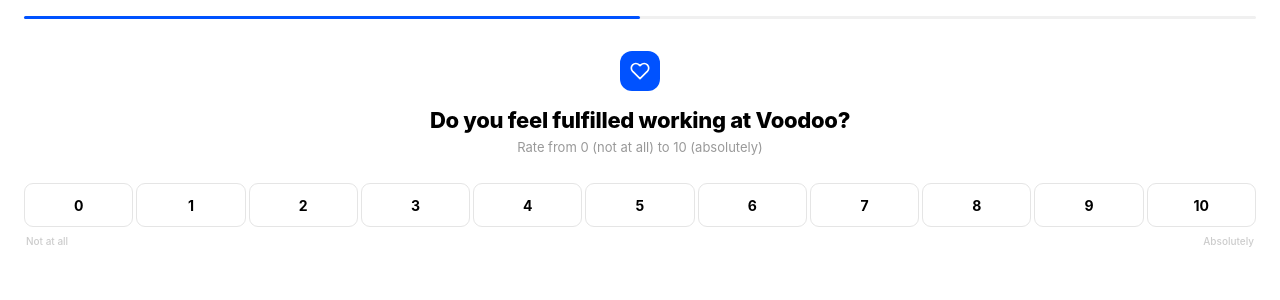
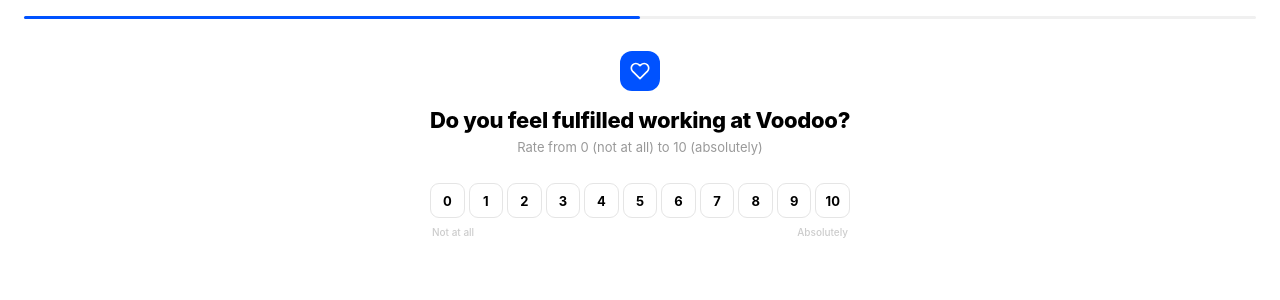
Before and after one commit to quentins-svg/eNPS, a React (Vite) app: page / in a window 1280 px wide. Both pictures are taken after a click on the button "Start survey". Shown: the top 300 px of the page. Built offline with nearby package versions, Linux system fonts and the light colour scheme; the HTML template or start-up script is replaced by a standard one.

Commit message:
Update App.jsx

```diff
--- a/src/App.jsx
+++ b/src/App.jsx
@@ -65,15 +65,15 @@
   const [hovered, setHovered] = useState(null);
   const display = hovered ?? value;
   return (
-    <div>
-      <div style={{ display: "flex", gap: 3, marginBottom: 8 }}>
+    <div style={{ maxWidth: 420, margin: "0 auto" }}>
+      <div style={{ display: "grid", gridTemplateColumns: "repeat(11, 1fr)", gap: 4, marginBottom: 8 }}>
         {[...Array(11)].map((_, i) => {
           const active = value === i, isHov = hovered === i, t = getNPSType(i);
           const bg = active ? BLUE : isHov ? (t === "promoter" ? "#E8F5E9" : t === "passive" ? "#FFF8E1" : "#FFEBEE") : "#fff";
           const border = active ? BLUE : isHov ? (t === "promoter" ? "#66BB6A" : t === "passive" ? "#FFB300" : "#EF5350") : "#E5E5E5";
           return (
             <button key={i} onClick={() => onSelect(i)} onMouseEnter={() => setHovered(i)} onMouseLeave={() => setHovered(null)}
-              style={{ flex: "1 1 0", minWidth: 0, height: 44, borderRadius: 9, border: `${active ? 2 : 1}px solid ${border}`, background: bg, color: active ? "#fff" : "#000", fontSize: 14, fontWeight: 700, cursor: "pointer", transition: "all 0.2s cubic-bezier(0.16,1,0.3,1)", transform: active ? "scale(1.1)" : isHov ? "scale(1.05) translateY(-2px)" : "scale(1)", boxShadow: active ? "0 4px 16px rgba(0,82,255,0.3)" : isHov ? "0 2px 8px rgba(0,0,0,0.08)" : "none", fontFamily: "inherit", position: "relative", padding: 0 }}>
+              style={{ width: "100%", aspectRatio: "1", borderRadius: 9, border: `${active ? 2 : 1}px solid ${border}`, background: bg, color: active ? "#fff" : "#000", fontSize: 13, fontWeight: 700, cursor: "pointer", transition: "all 0.2s cubic-bezier(0.16,1,0.3,1)", transform: active ? "scale(1.1)" : isHov ? "scale(1.05) translateY(-2px)" : "scale(1)", boxShadow: active ? "0 4px 16px rgba(0,82,255,0.3)" : isHov ? "0 2px 8px rgba(0,0,0,0.08)" : "none", fontFamily: "inherit", position: "relative", padding: 0 }}>
               {i}
               {active && <div style={{ position: "absolute", inset: -5, borderRadius: 13, border: "2px solid rgba(0,82,255,0.2)", animation: "pulseRing 1s ease-out" }} />}
             </button>
@@ -227,7 +227,7 @@
             </div>
             <NPSScale value={rating} onSelect={setRating} />
             {rating !== null && (
-              <div style={{ marginTop: 28, animation: "fadeScale 0.3s ease" }}>
+              <div style={{ marginTop: 28, animation: "fadeScale 0.3s ease", textAlign: "center" }}>
                 <Btn onClick={handleRatingNext} disabled={submitting} style={{ padding: "14px 48px", borderRadius: 12, fontSize: 14 }}>
                   {rating <= 7 ? "Next — share feedback" : (submitting ? "Submitting..." : "Submit")}
                 </Btn>
@@ -253,9 +253,11 @@
             <FBField icon="→" label="Start" fieldKey="start" feedbackRef={feedbackRef} />
             <FBField icon="↻" label="Keep" fieldKey="keep" feedbackRef={feedbackRef} />
             <FBField icon="×" label="Drop" fieldKey="drop" feedbackRef={feedbackRef} />
+            <div style={{ textAlign: "center", marginTop: 8 }}>
             <Btn onClick={handleSubmit} disabled={submitting} style={{ padding: "14px 48px", borderRadius: 12, fontSize: 14 }}>
               {submitting ? "Submitting..." : "Submit feedback"}
             </Btn>
+            </div>
             <p style={{ fontSize: 10, color: "#CCC", textAlign: "center", marginTop: 12, fontStyle: "italic" }}>Your feedback is completely anonymous.</p>
           </div>
         </Slide>
```
